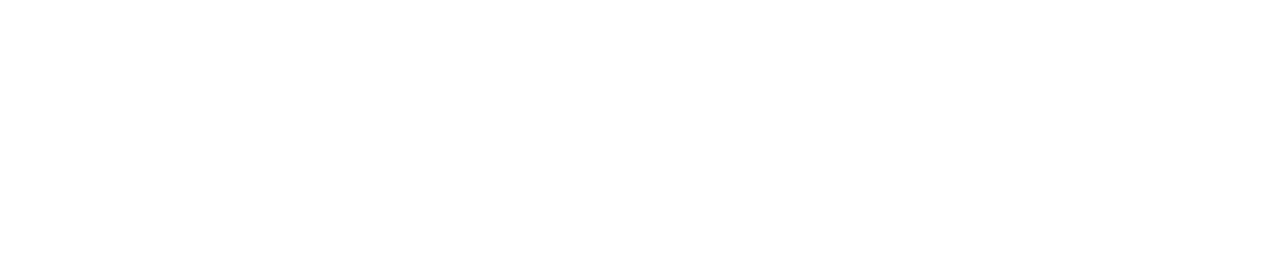
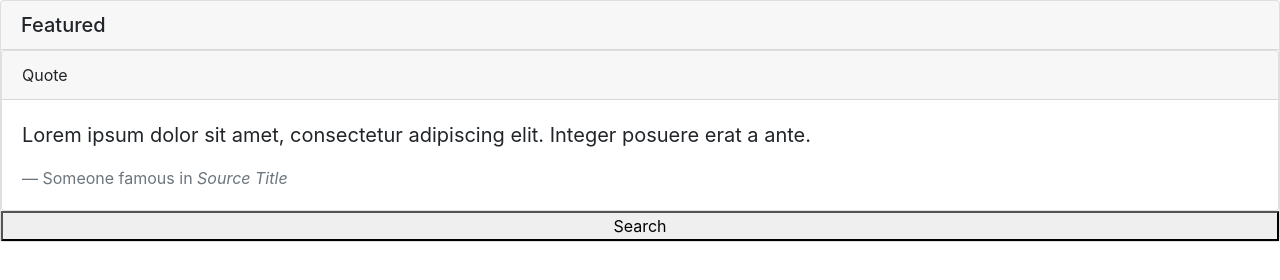
Before and after one commit to himadris1987/Buy_Buy_Buy, a plain HTML site: page index.html in a window 1280 px wide. Drawn offline with nearby package versions, Linux system fonts and the light colour scheme.

Commit message:
Added euroUSDBtn and starting html code to index.html and euroUSDBtn function to buy.js

```diff
--- a/index.html
+++ b/index.html
@@ -1,11 +1,31 @@
 <!DOCTYPE html>
 <html lang="en">
 <head>
-    <meta charset="UTF-8">
-    <meta name="viewport" content="width=device-width, initial-scale=1.0">
-    <title>Document</title>
+  <meta charset="utf-8">
+  <title>New York Times Search</title>
+  <!-- Link to reset.css to use bootstrap, link to bootstrap, link to jquery and script.js -->
+  <link rel="stylesheet" type="text/css" href="assets/reset.css">
+  <link rel="stylesheet" href="https://stackpath.bootstrapcdn.com/bootstrap/4.3.1/css/bootstrap.min.css">
+  <link rel="stylesheet" type="text/css" href="assets/style.css">
+  <script src="https://cdnjs.cloudflare.com/ajax/libs/jquery/3.2.1/jquery.min.js"></script>
+  <script type="text/javascript" src="assets/script.js"></script>
 </head>
 <body>
-
+    <div class="card">
+        <h5 class="card-header">Featured</h5>
+        <div class="card">
+            <div class="card-header">
+              Quote
+            </div>
+            <div class="card-body">
+              <blockquote class="blockquote mb-0">
+                <p>Lorem ipsum dolor sit amet, consectetur adipiscing elit. Integer posuere erat a ante.</p>
+                <footer class="blockquote-footer">Someone famous in <cite title="Source Title">Source Title</cite></footer>
+              </blockquote>
+            </div>
+          </div>
+      <!--Test button to test euroUSDBtn in buy.js-->
+      <button id="euroUSDBtn" type="button">Search</button>
+  </div>
 </body>
 </html>
```
Also changed, not shown: assets/buy.js (+25 -0 lines).
